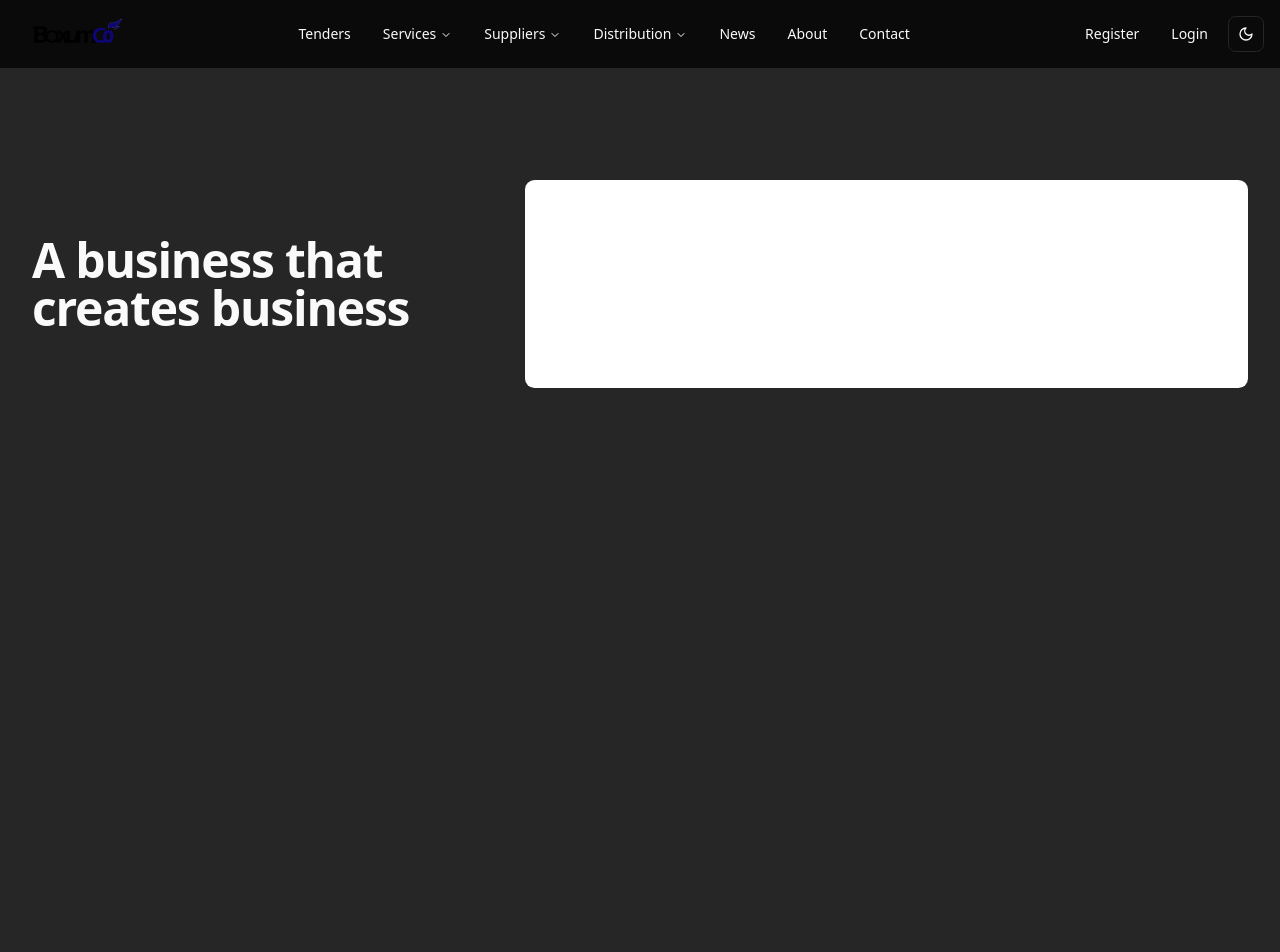
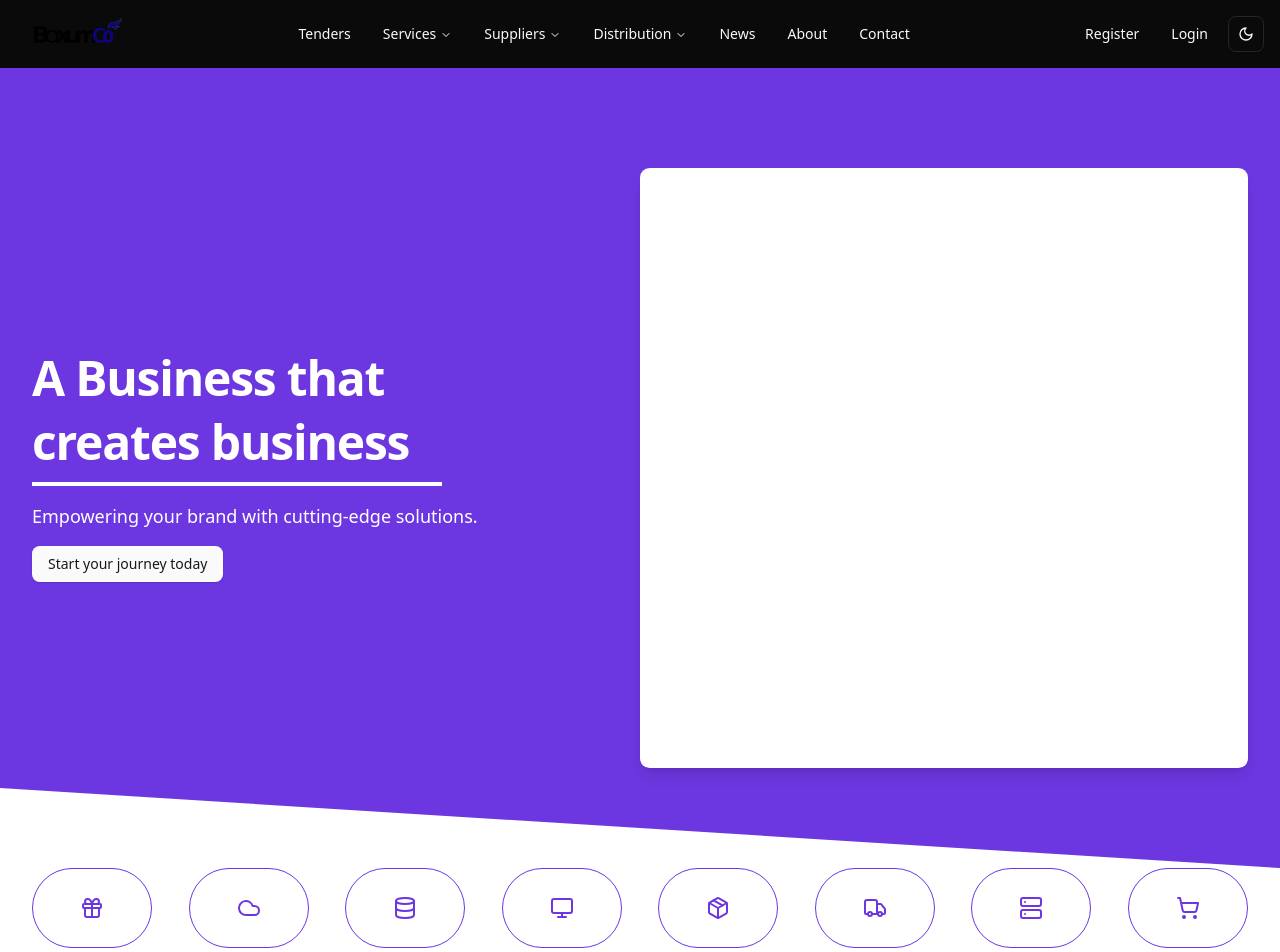
Before and after one commit to Yellowatch/boxumco, a React (Vite) app in the folder frontend-client/: page / in a window 1280 px wide. Shown: the top 952 px of the page. Before the commit the page ends 800 px from the top, so only its background shows below. Built offline with nearby package versions, Linux system fonts and the light colour scheme.

Commit message:
Home page hero section

```diff
--- a/frontend-client/src/components/navbar/Navbar.tsx
+++ b/frontend-client/src/components/navbar/Navbar.tsx
@@ -27,7 +27,7 @@ function Navbar() {
 
     return (
         <>
-            <header className="flex items-center justify-between p-4 bg-white dark:bg-neutral-950 sticky top-0">
+            <header className="flex items-center justify-between p-4 bg-white dark:bg-neutral-950 sticky top-0 z-50">
                 {/* Left Section: Logo */}
                 <div className="flex items-center">
                     <Button variant="ghost" size="default" onClick={() => navigate('/')}>
--- a/frontend-client/src/index.css
+++ b/frontend-client/src/index.css
@@ -20,7 +20,7 @@
   /* This could be like text colour */
   --color-secondary: #2c5282;
   /* this is the special colour that stands out */
-  --color-accent: #2d3748;
+  --color-accent: #6C37E0;
 }
 
 @layer utilities {
@@ -39,11 +39,6 @@
 }
 
 @layer base {
-  body {
-    @apply bg-primary dark:bg-primary-dark text-primary-dark dark:text-primary antialiased;
-    font-family: system-ui, -apple-system, BlinkMacSystemFont, "Segoe UI", Roboto, "Helvetica Neue", Arial, sans-serif;
-    line-height: 1.6;
-  }
   section {
     @apply py-12 px-4 md:px-8 my-8;
   }
--- a/frontend-client/src/pages/HomePage.tsx
+++ b/frontend-client/src/pages/HomePage.tsx
@@ -1,17 +1,69 @@
-
+import { Gift, Cloud, Database, Monitor, Package, Truck, Server, ShoppingCart } from 'lucide-react';
+import { Button } from "@/components/ui/button";
 
 const HomePage = () => {
+  return (
+    <div className="relative w-full min-h-screen overflow-hidden">
+      {/* Purple background shape (absolutely positioned) */}
+      <div
+        className="absolute top-0 left-0 w-full h-screen bg-accent z-0"
+        style={{ clipPath: "polygon(0 0, 100% 0, 100% 100%, 0 90%)" }}
+      />
 
-    return (
-        <>
-            <section>
-                <div className='container grid grid-cols-5 grid-rows-4 gap-4'>
-                    <h1 className="col-span-2 row-span-2 row-start-2">A business that creates business</h1>
-                    <div className="bg-white size-full rounded-lg row-span-4 col-span-3"></div>
-                </div>
-            </section>
-        </>
-    );
+      {/* Main Section with reduced top padding */}
+      <section className="relative z-10 py-0 my-0 flex flex-col md:flex-row items-center h-screen">
+        {/* Left Side: Heading & Button */}
+        <div className="max-w-lg space-y-4 px-4 md:px-0 md:w-1/2 pt-20 md:pt-0">
+          <h1 className="text-4xl font-bold text-white sm:text-5xl">
+            A Business that
+          </h1>
+          <h1 className="text-4xl font-bold text-white sm:text-5xl">
+            creates business
+          </h1>
+          <div className="h-1 w-4/5 bg-white" />
+          <p className="text-white text-lg">
+            Empowering your brand with cutting-edge solutions.
+          </p>
+          <Button className="bg-white text-accent hover:text-accent-dark">
+            Start your journey today
+          </Button>
+        </div>
+
+        {/* Right Side: White card */}
+        <div className="bg-white w-full md:w-1/2 h-72 md:h-3/4 rounded-lg ml-auto shadow-lg mt-8 md:mt-0">
+          {/* Insert an image or illustration here */}
+        </div>
+      </section>
+
+      {/* Bottom Icons: relative container */}
+      <div className="relative z-10 px-8 flex items-center justify-between gap-4">
+        <div className="bg-white w-30 h-20 flex items-center justify-center rounded-full border-1 border-accent">
+          <Gift className="text-accent" />
+        </div>
+        <div className="bg-white w-30 h-20 flex items-center justify-center rounded-full border-1 border-accent">
+          <Cloud className="text-accent" />
+        </div>
+        <div className="bg-white w-30 h-20 flex items-center justify-center rounded-full border-1 border-accent">
+          <Database className="text-accent" />
+        </div>
+        <div className="bg-white w-30 h-20 flex items-center justify-center rounded-full border-1 border-accent">
+          <Monitor className="text-accent" />
+        </div>
+        <div className="bg-white w-30 h-20 flex items-center justify-center rounded-full border-1 border-accent">
+          <Package className="text-accent" />
+        </div>
+        <div className="bg-white w-30 h-20 flex items-center justify-center rounded-full border-1 border-accent">
+          <Truck className="text-accent" />
+        </div>
+        <div className="bg-white w-30 h-20 flex items-center justify-center rounded-full border-1 border-accent">
+          <Server className="text-accent" />
+        </div>
+        <div className="bg-white w-30 h-20 flex items-center justify-center rounded-full border-1 border-accent">
+          <ShoppingCart className="text-accent" />
+        </div>
+      </div>
+    </div>
+  );
 };
 
 export default HomePage;
```
